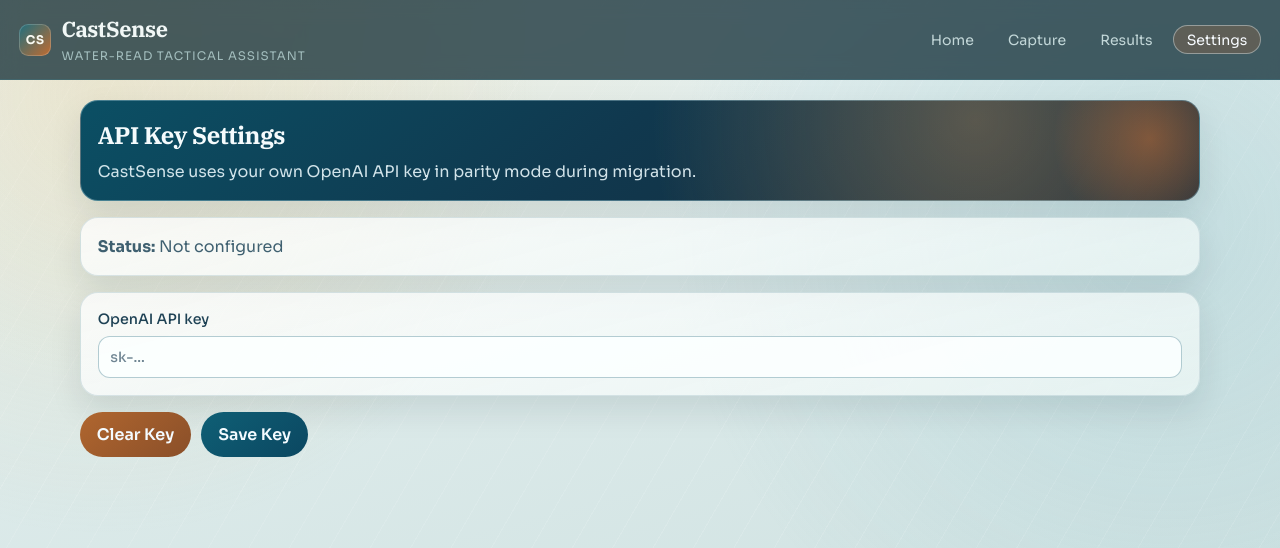
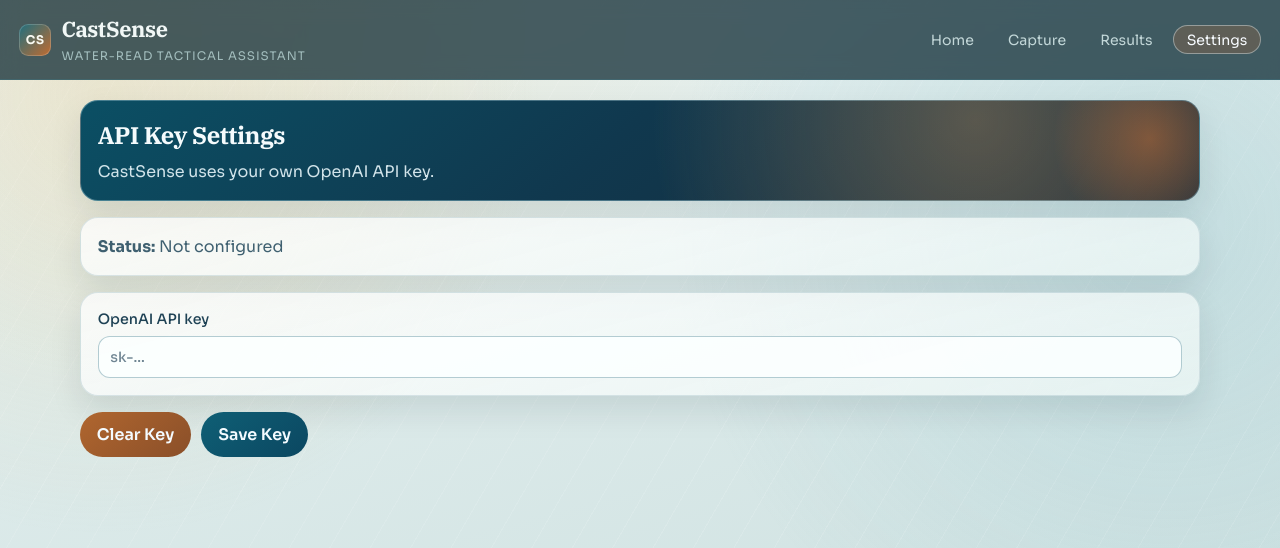
Before and after one commit to Jrc356/castsense, a React (Vite) app in the folder web/: page /#/settings in a window 1280 px wide. Shown: the top 548 px of the page. Built offline with nearby package versions, Linux system fonts and the light colour scheme.

Commit message:
docs: remove unnecessary note about parity mode in API key settings

```diff
--- a/web/src/screens/SettingsScreen.tsx
+++ b/web/src/screens/SettingsScreen.tsx
@@ -50,7 +50,7 @@ export function SettingsScreen(): React.JSX.Element {
     <main className="screen">
       <section className="panel hero-panel">
         <h2>API Key Settings</h2>
-        <p>CastSense uses your own OpenAI API key in parity mode during migration.</p>
+        <p>CastSense uses your own OpenAI API key.</p>
       </section>
 
       <section className="panel">
```
